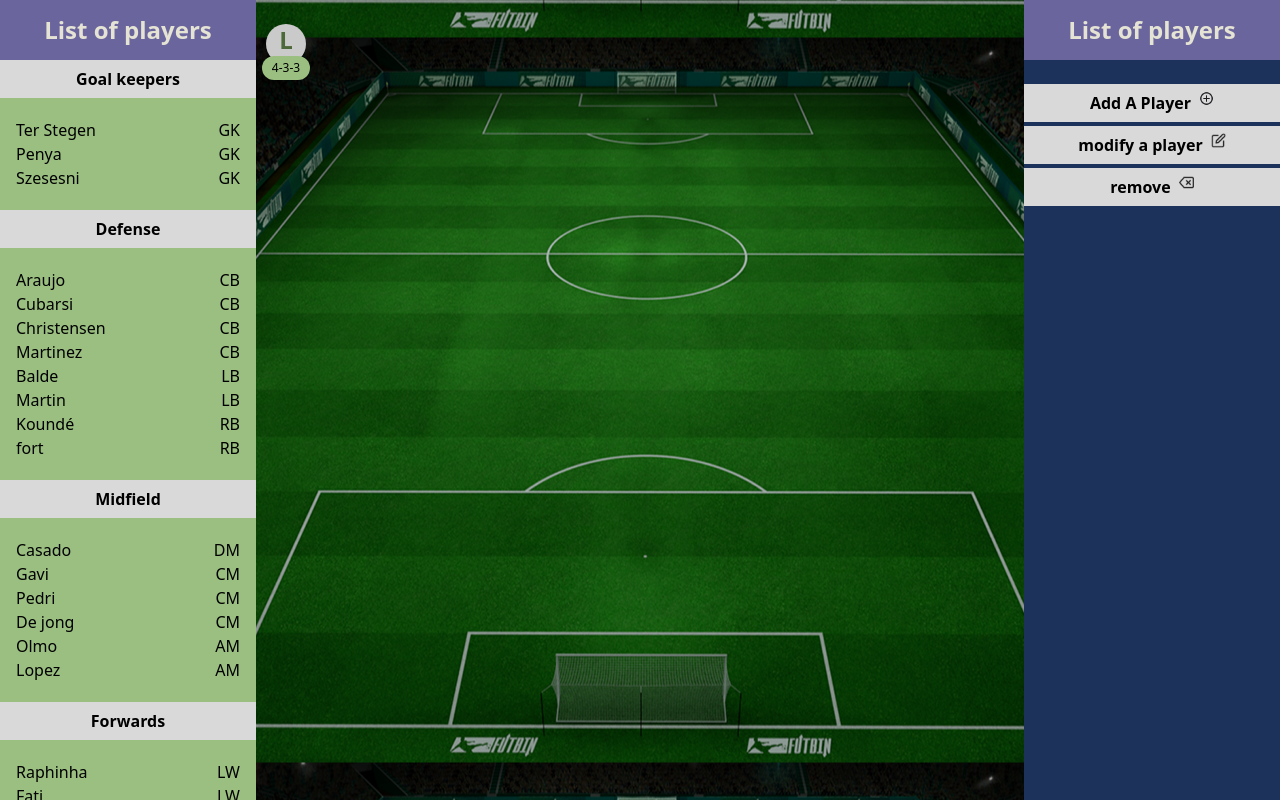
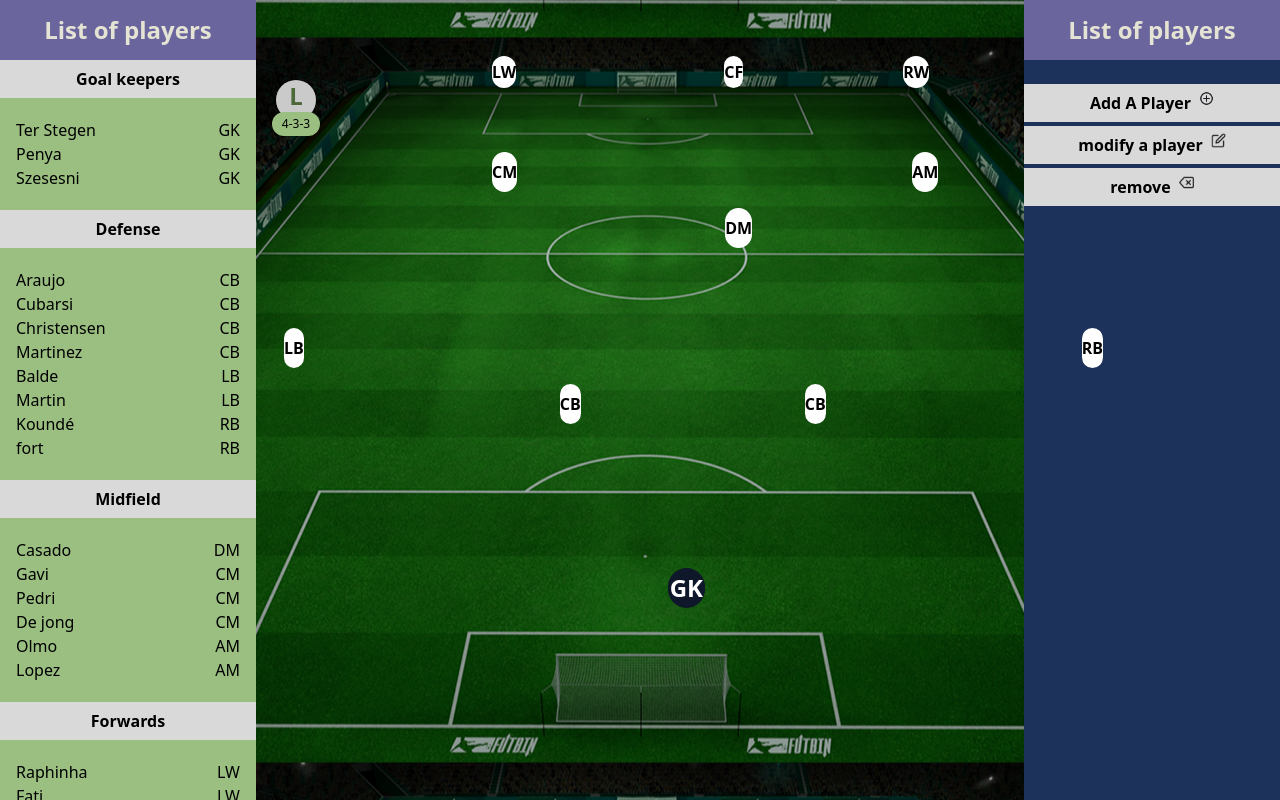
Before and after one commit to issam-mhj/FUTChampionsApp, a plain HTML site: page index.html in a window 1280 px wide. Drawn offline with nearby package versions, Linux system fonts and the light colour scheme.

Commit message:
html&css work

```diff
--- a/index.html
+++ b/index.html
@@ -12,14 +12,16 @@
     </style>
   </head>
   <body class="bg-[#1C325B] flex">
-    <div class="w-[20%] max-h-screen-xl  h-[100vh] overflow-y-auto" id="cards">
-      <div class=" bg-[#6A669D] h-[60px] flex justify-center items-center">
+    <div class="w-[20%] max-h-screen-xl h-[100vh] overflow-y-auto" id="cards">
+      <div class="bg-[#6A669D] h-[60px] flex justify-center items-center">
         <p class="font-bold text-[#E5E3D4] text-2xl">List of players</p>
       </div>
-      <div style="height:calc(100vh-60px)" class="overflow-y-auto" >
+      <div style="height: calc(100vh-60px)" class="overflow-y-auto">
         <div>
           <div class="bg-[#1C325B]">
-            <div class="bg-[#D9D9D9] py-[7px] flex justify-center font-semibold">
+            <div
+              class="bg-[#D9D9D9] py-[7px] flex justify-center font-semibold"
+            >
               Goal keepers
             </div>
           </div>
@@ -46,7 +48,9 @@
             </ul>
           </div>
           <div class="bg-[#1C325B]">
-            <div class="bg-[#D9D9D9] py-[7px] flex justify-center font-semibold">
+            <div
+              class="bg-[#D9D9D9] py-[7px] flex justify-center font-semibold"
+            >
               Defense
             </div>
           </div>
@@ -104,7 +108,9 @@
           </div>
           <div class="playersGK bg-[#9ABF80]">
             <div class="bg-[#1C325B]">
-              <div class="bg-[#D9D9D9] py-[7px] flex justify-center font-semibold">
+              <div
+                class="bg-[#D9D9D9] py-[7px] flex justify-center font-semibold"
+              >
                 Midfield
               </div>
             </div>
@@ -147,7 +153,9 @@
               </li>
             </ul>
             <div class="bg-[#1C325B]">
-              <div class="bg-[#D9D9D9] py-[7px] flex justify-center font-semibold">
+              <div
+                class="bg-[#D9D9D9] py-[7px] flex justify-center font-semibold"
+              >
                 Forwards
               </div>
             </div>
@@ -193,38 +201,130 @@
         </div>
       </div>
     </div>
-    <div class="w-[60%] px-[10px]" style="
+    <div
+      class="w-[60%] px-[10px]"
+      style="
         background-image: url('stadium_background.webp');
         background-position: center;
         background-attachment: fixed;
-      " >
-      <div class="mt-6" >
-        <div id="circle" class="text-[#4D6939] bg-[#CACACA] h-10 w-10 rounded-full">
-          <p class="flex justify-center items-center font-bold text-2xl">L</p>
+      "
+    >
+      <div
+        class="w-[60%] px-[10px]"
+        style="
+          background-image: url('stadium_background.webp');
+          background-position: center;
+          background-attachment: fixed;
+        "
+      >
+        <div class="mt-20">
+          <div
+            id="circle"
+            class="text-[#4D6939] bg-[#CACACA] h-10 w-10 rounded-full"
+          >
+            <p class="flex justify-center items-center font-bold text-2xl">L</p>
+          </div>
+          <p
+            class="bg-[#9ABF80] p-1 rounded-full text-xs flex justify-center w-12 -mt-2 -ml-1"
+          >
+            4-3-3
+          </p>
         </div>
-        <p class="bg-[#9ABF80] p-1 rounded-full text-xs flex justify-center	w-12 -mt-2 -ml-1">4-3-3</p>
+        <div class="ml-2">
+          <div class="flex -mt-20" id="fd">
+            <div
+              class="bg-white w-8 h-8 rounded-full flex items-center ml-52 justify-center font-bold"
+            >
+              LW
+            </div>
+            <div
+              class="bg-white w-8 h-8 rounded-full flex items-center ml-52 justify-center font-bold"
+            >
+              CF
+            </div>
+            <div
+              class="bg-white w-8 h-8 rounded-full flex items-center ml-40 justify-center font-bold"
+            >
+              RW
+            </div>
+          </div>
+
+          <div class="flex justify-between mt-16" id="md">
+            <div
+              class="bg-white w-10 h-10 rounded-full flex items-center ml-52 justify-center font-bold"
+            >
+              CM
+            </div>
+            <div
+              class="bg-white w-10 h-10 rounded-full flex items-center ml-52 mt-14 justify-center font-bold"
+            >
+              DM
+            </div>
+            <div
+              class="bg-white w-10 h-10 rounded-full flex items-center ml-40 justify-center font-bold"
+            >
+              AM
+            </div>
+          </div>
+
+          <div class="flex justify-between mt-20" id="df">
+            <div
+              class="bg-white w-10 h-10 rounded-full flex items-center ml-42 justify-center font-bold"
+            >
+              LB
+            </div>
+            <div
+              class="bg-white w-10 h-10 rounded-full flex items-center mt-14 ml-64 justify-center font-bold"
+            >
+              CB
+            </div>
+            <div
+              class="bg-white w-10 h-10 rounded-full flex items-center mt-14 ml-56 justify-center font-bold"
+            >
+              CB
+            </div>
+            <div
+              class="bg-white w-10 h-10 rounded-full flex items-center ml-64 justify-center font-bold"
+            >
+              RB
+            </div>
+          </div>
+
+          <div class="mt-36 ml-96 flex justify-center">
+            <div
+              class="bg-slate-900 w-10 h-10 rounded-full flex justify-center items-center"
+              id="gk"
+            >
+              <span class="text-white text-2xl font-bold">GK</span>
+            </div>
+          </div>
+        </div>
       </div>
-  </div>
+    </div>
     <div class="w-[20%]">
-      <div class=" bg-[#6A669D] h-[60px] flex justify-center items-center mb-6">
+      <div class="bg-[#6A669D] h-[60px] flex justify-center items-center mb-6">
         <p class="font-bold text-[#E5E3D4] text-2xl">List of players</p>
       </div>
-
       <div class="">
-        <div class="bg-[#D9D9D9] py-[7px] flex justify-center font-semibold my-1">
+        <div
+          class="bg-[#D9D9D9] py-[7px] flex justify-center font-semibold my-1"
+        >
           Add A Player
-          <img src="plus.png" alt="plus" class="ml-2 w-[15px] h-[15px]">
+          <img src="plus.png" alt="plus" class="ml-2 w-[15px] h-[15px]" />
         </div>
-        <div class="bg-[#D9D9D9] py-[7px] flex justify-center font-semibold my-1">
+        <div
+          class="bg-[#D9D9D9] py-[7px] flex justify-center font-semibold my-1"
+        >
           modify a player
-          <img src="edit.png" alt="plus" class="ml-2 w-[15px] h-[15px]">
+          <img src="edit.png" alt="plus" class="ml-2 w-[15px] h-[15px]" />
         </div>
-        <div class="bg-[#D9D9D9] py-[7px] flex justify-center font-semibold my-1">
+        <div
+          class="bg-[#D9D9D9] py-[7px] flex justify-center font-semibold my-1"
+        >
           remove
-          <img src="remove.png" alt="plus" class="ml-2 w-[15px] h-[15px]">
+          <img src="remove.png" alt="plus" class="ml-2 w-[15px] h-[15px]" />
         </div>
       </div>
-
     </div>
   </body>
 </html>
```
